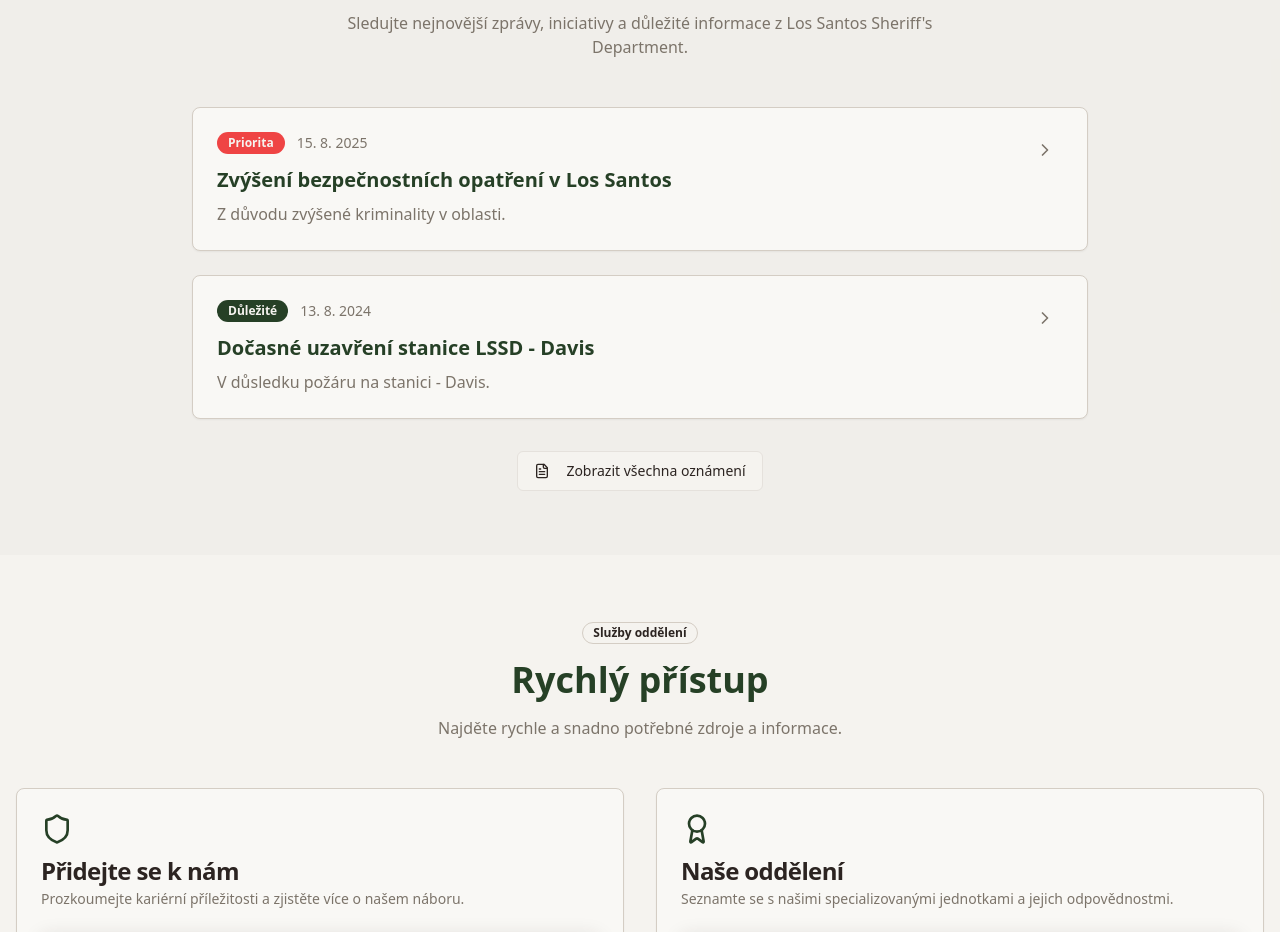
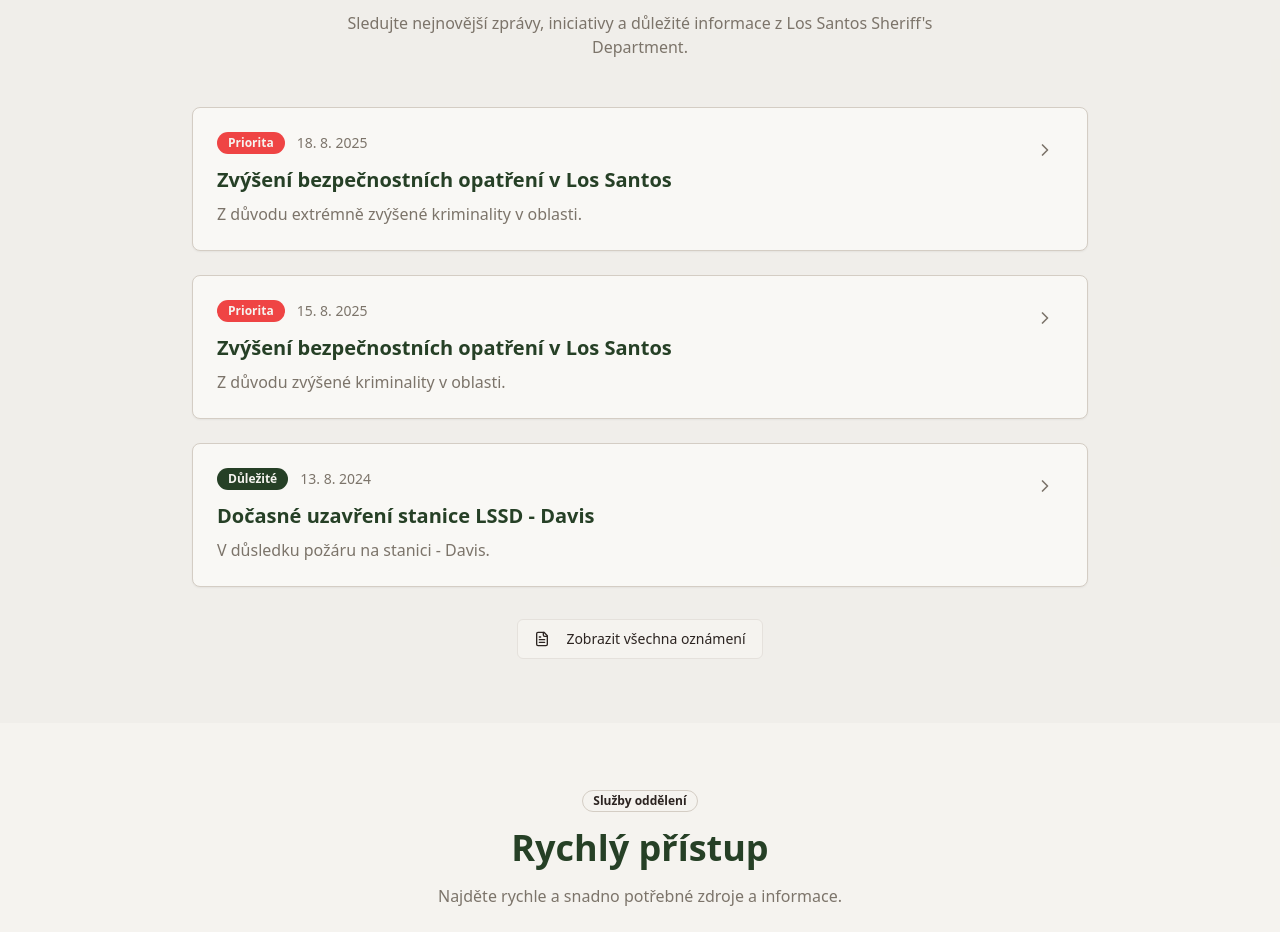
Before and after one commit to Rollazino/lssd-chronicles, a React (Vite) app: page / in a window 1280 px wide. Shown: the part 1720-2652 px from the top of the page. Built offline with nearby package versions, Linux system fonts and the light colour scheme.

Commit message:
Update Index.tsx

```diff
--- a/src/pages/Index.tsx
+++ b/src/pages/Index.tsx
@@ -14,6 +14,14 @@ import patrolFleet from "@/assets/auata.png";
 
 const Index = () => {
   const announcements = [
+    {
+      date: "2025-08-18",
+      title: "Zvýšení bezpečnostních opatření v Los Santos",
+      description: "Z důvodu extrémně zvýšené kriminality v oblasti.",
+      content: "Vzhledem k aktuální bezpečnostní situaci přechází Los Santos Sheriff's Department do stavu nejvyššího stupně ohrožení. Tento krok byl přijat v reakci na bezprostřední a vážné riziko ohrožení bezpečnosti občanů a majetku. Veškeré kroky a opatření jsou zaměřeny na maximální ochranu veřejnosti a zajištění pořádku v ulicích. Žádáme obyvatele, aby dbali pokynů šerifů a zachovali klid",
+      author: "Undersheriff - Peter Wellington",
+      priority: "high"
+    },
     {
       date: "2025-08-15",
       title: "Zvýšení bezpečnostních opatření v Los Santos",
```
